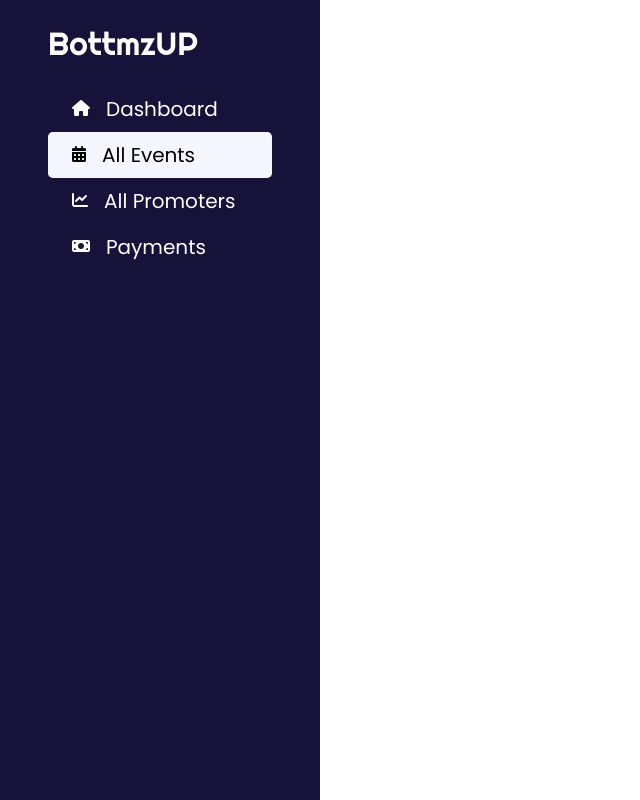
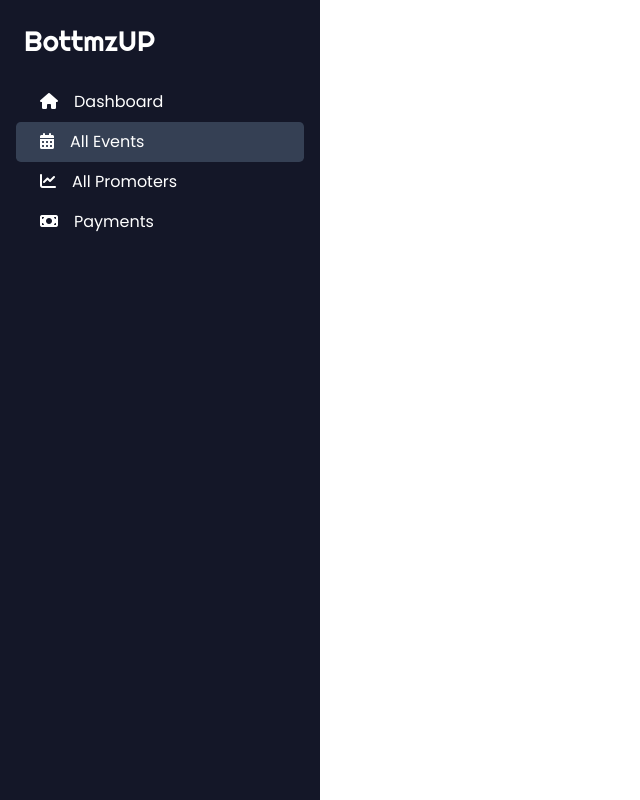
Before and after one commit to SirajAhmed7/bottmzup-admin-panel, a React (Create React App) app: page /admin-all-events in a window 1280 px wide. Shown: the whole page, without its empty margins (0-640 px from the left). Built offline with nearby package versions, Linux system fonts and the light colour scheme.

Commit message:
minor changes

```diff
--- a/src/common/Tab.js
+++ b/src/common/Tab.js
@@ -2,19 +2,11 @@ import { Link } from "react-router-dom";
 
 function Tab(props) {
   return (
-    <Link
-      to={props.routeTo}
-      className="d-flex align-items-center px-4 py-2 text-decoration-none rounded-3"
-      style={{
-        color: window.location.pathname === props.routeTo ? "black" : "white",
-        backgroundColor:
-          window.location.pathname === props.routeTo && "#f4f7ff",
-      }}
-    >
+    <Link to={props.routeTo} className="d-flex align-items-center px-4 py-2 text-decoration-none rounded-3" style={{color: window.location.pathname === props.routeTo ? "white" : "white", backgroundColor: window.location.pathname === props.routeTo && "#354054"}}>
       <span className="me-3">
         <i className={"fa-solid fa-" + props.icon}></i>
       </span>
-      <div className="fs-5">{props.name}</div>
+      <div className="fs-6">{props.name}</div>
     </Link>
   );
 }
--- a/src/components/Sidebar.js
+++ b/src/components/Sidebar.js
@@ -2,10 +2,10 @@ import TabsList from "./TabsList";
 
 function Sidebar() {
   return (
-    <div className="col-3 min-vh-100" style={{ background: "#161239" }}>
-      <h2 className="primary-header mb-0 px-lg-5 px-3 py-2 text-white mb-3 pt-4">
+    <div className="col-lg-3 min-vh-100" style={{ background: "#141728" }}>
+      <h3 className="primary-header mb-0 px-lg-4 px-3 py-2 text-white mb-3 pt-4">
         BottmzUP
-      </h2>
+      </h3>
       <TabsList />
     </div>
   );
--- a/src/components/TabsList.js
+++ b/src/components/TabsList.js
@@ -2,14 +2,10 @@ import Tab from "../common/Tab";
 
 function TabsList() {
   return (
-    <div className="d-flex flex-column px-lg-5 align-items-stretch">
+    <div className="d-flex flex-column px-lg-3 align-items-stretch">
       <Tab name="Dashboard" icon="house" routeTo="/admin-dashboard" />
       <Tab name="All Events" icon="calendar-days" routeTo="/admin-all-events" />
-      <Tab
-        name="All Promoters"
-        icon="chart-line"
-        routeTo="/admin-all-promoters"
-      />
+      <Tab name="All Promoters" icon="chart-line" routeTo="/admin-all-promoters"/>
       <Tab name="Payments" icon="money-bill" routeTo="/admin-payments" />
     </div>
   );
--- a/src/contexts/Context.js
+++ b/src/contexts/Context.js
@@ -3,11 +3,8 @@ import {createContext, useState} from "react"
 export const SingularContext = createContext()
 
 const Context = ({ children }) => {
-    const [eventStepper, setEventStepper] = useState(1);
-    const [eventInfoValue] = useState({});
-
     return (
-      <SingularContext.Provider value={{ eventInfoValue, eventStepper, setEventStepper }}>
+      <SingularContext.Provider value={{}}>
         {children}
       </SingularContext.Provider>
     );
```
